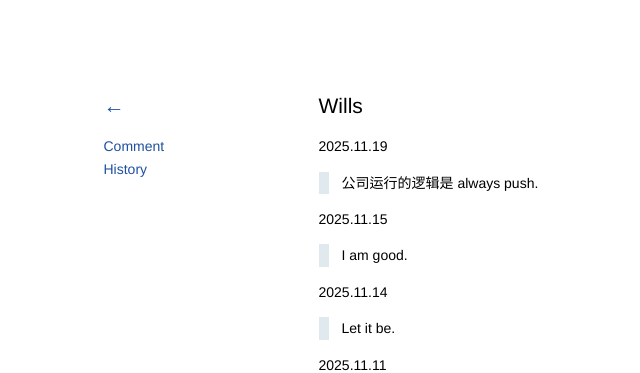
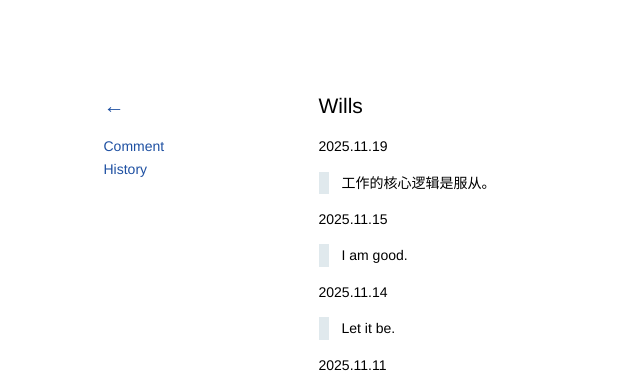
Before and after one commit to kidlj/awei, a Jekyll site: the page built from _wiki/wills.md, in a window 1280 px wide and 900 px high. Shown: the top 373 px of the window, without its empty margins (29-669 px from the left). Built offline with Jekyll 4.4.1, drawn with Linux system fonts in a browser that asks for light colours.

Commit message:
update wills

```diff
--- a/_wiki/wills.md
+++ b/_wiki/wills.md
@@ -4,7 +4,7 @@ title: Wills
 
 2025.11.19
 
-> 公司运行的逻辑是 always push.
+> 工作的核心逻辑是服从。
 
 2025.11.15
 
```
